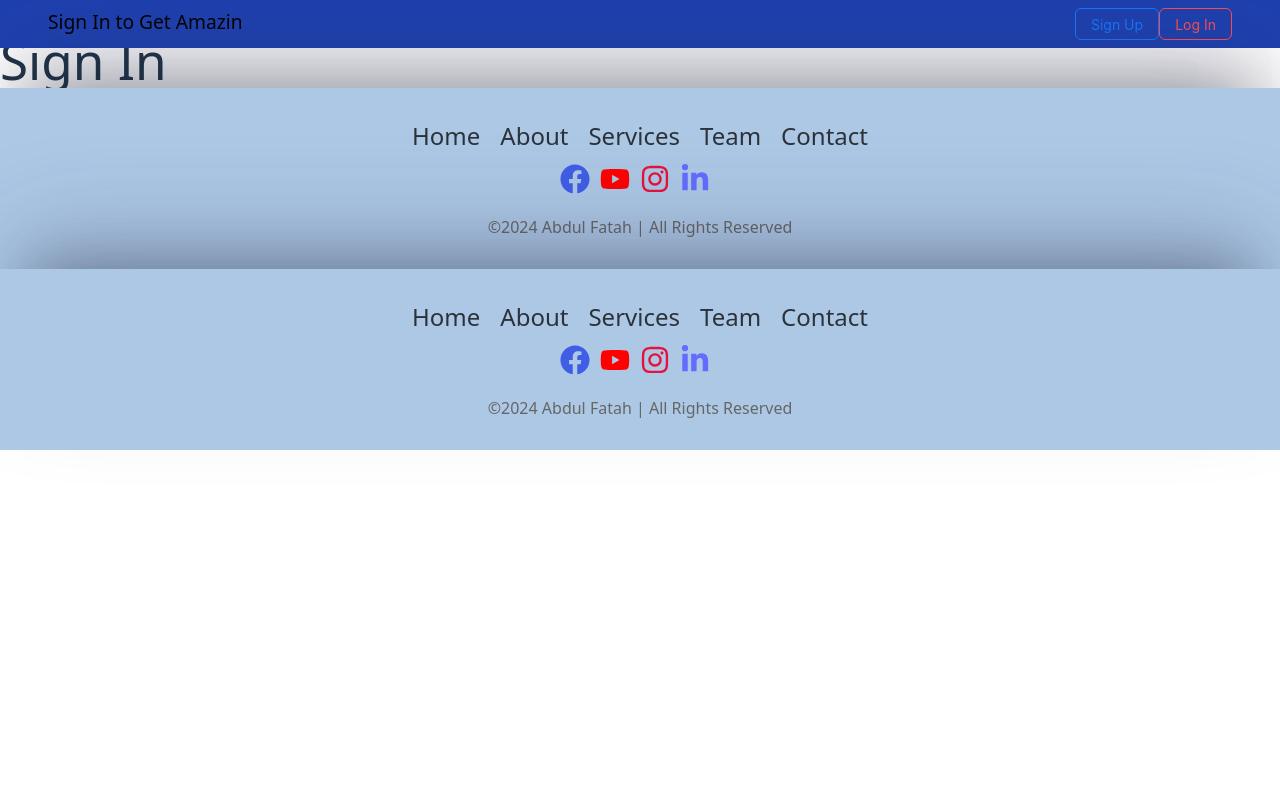
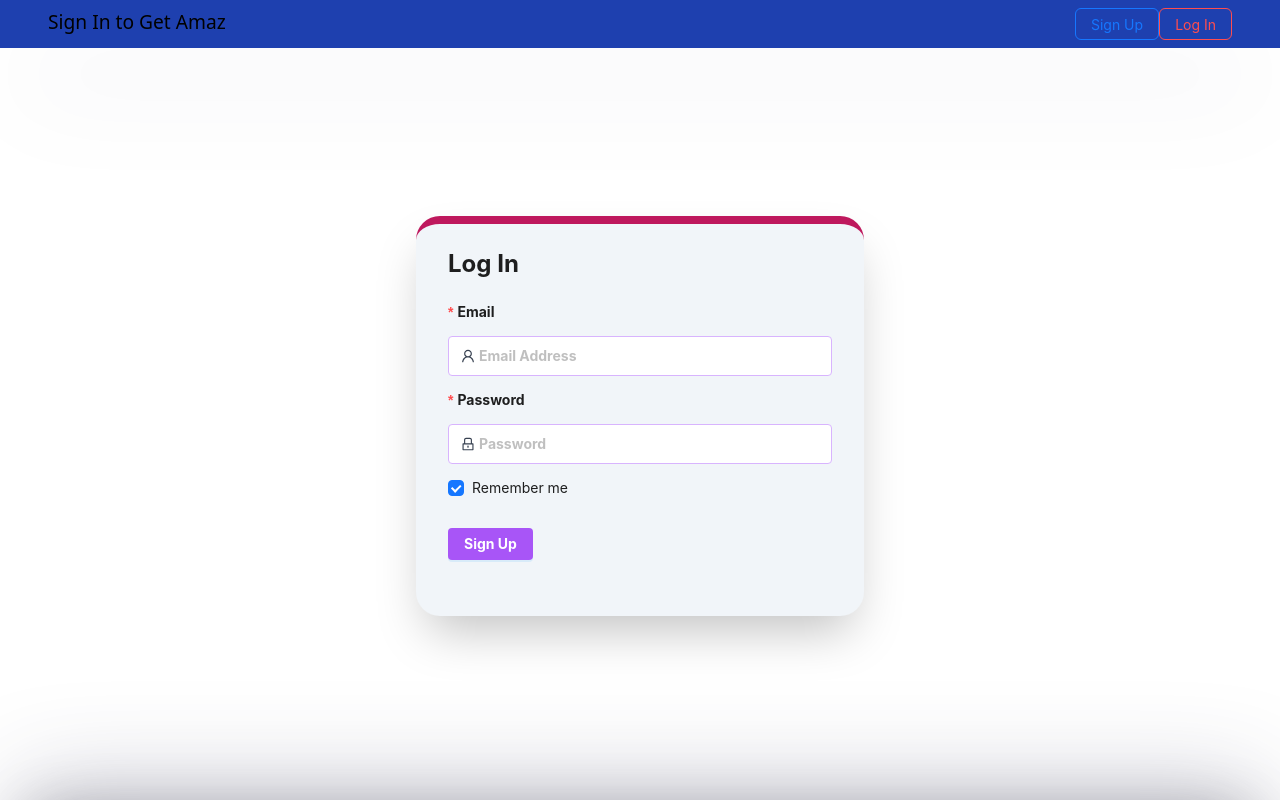
Before and after one commit to Muhammad-Abdullah786/project, a React (Vite) app: page /login in a window 1280 px wide. Shown: the top 800 px of the page. Built offline with nearby package versions, Linux system fonts and the light colour scheme.

Commit message:
log in also done

```diff
--- a/src/Components/Navbars/Slider.jsx
+++ b/src/Components/Navbars/Slider.jsx
@@ -33,9 +33,11 @@ const Slider = () => {
                 Sign Up
               </Button>
             </Link>
-            <Button type="primary" danger ghost>
-              Log In
-            </Button>
+            <Link to="/login">
+              <Button type="primary" danger ghost>
+                Log In
+              </Button>
+            </Link>
           </div>
         </div>
       </nav>
--- a/src/Pages/Resgistration/Login/Login.jsx
+++ b/src/Pages/Resgistration/Login/Login.jsx
@@ -1,15 +1,109 @@
-import React from "react";
-import Navbar from "../../../Components/Navbars/Navbar";
-import Footer from "../../../Components/Footer/Footer";
+import React, { useState } from "react";
+import { LockOutlined, UserOutlined } from "@ant-design/icons";
+import { getAuth, signInWithEmailAndPassword } from "firebase/auth";
+import { app } from "./../../../firebase/firebaseConfig";
 
-const Login = () => {
+import { Button, Checkbox, Form, Input, Alert, message } from "antd";
+
+function Login() {
+  const [errorMessage, setErrorMessage] = useState("");
+  const onFinish = async (values) => {
+    let { email, password } = values;
+
+    const auth = getAuth();
+    signInWithEmailAndPassword(auth, email, password)
+      .then((userCredential) => {
+        const user = userCredential.user;
+        message.success(
+          `Welcome back ${
+            user.displayName || "New User"
+          }, you have successfully Logged In.`
+        );
+        setErrorMessage("");
+      })
+
+      .catch((error) => {
+        const errorCode = error.code;
+        const errorMessage = error.message;
+        console.error(
+          "Error in Logging In account with email and password",
+          errorCode,
+          errorMessage
+        );
+        setErrorMessage(`Log In failed: `);
+      });
+  };
   return (
     <>
-      <Navbar />
-      <h1>Sign In</h1>
-      <Footer />
+      <div className="place-items-center grid h-screen  ">
+        <Form
+          name="normal_login"
+          className="form  login-form  antialiased hover:subpixel-antialiased  bg-slate-100 shadow-2xl border-t-8 border-pink-700  px-4 md:px-8 pt-6 pb-8 p-5 m-5 rounded-3xl "
+          initialValues={{
+            remember: true,
+          }}
+          onFinish={onFinish}
+        >
+          {errorMessage && (
+            <Alert message={errorMessage} type="error" showIcon />
+          )}
+
+          <h2 className="text-2xl font-bold mb-4">Log In</h2>
+          <Form.Item
+            name="email"
+            className="text-gray-700 text-sm font-bold mb-2"
+            labelCol={{ span: 24 }}
+            label="Email"
+            rules={[
+              {
+                required: true,
+                message: "Please input your Email",
+              },
+            ]}
+          >
+            <Input
+              prefix={<UserOutlined className="site-form-item-icon" />}
+              placeholder="Email Address"
+              className="appearance-none border border-purple-300 rounded w-full md:w-96 py-2 px-3 text-gray-700 leading-tight focus:outline-none focus:shadow-outline"
+            />
+          </Form.Item>
+          <Form.Item
+            name="password"
+            label="Password"
+            className="text-gray-700 text-sm font-bold mb-2"
+            labelCol={{ span: 24 }}
+            rules={[
+              {
+                required: true,
+                message: "Please input your Password!",
+              },
+            ]}
+          >
+            <Input
+              prefix={<LockOutlined className="site-form-item-icon" />}
+              type="password"
+              placeholder="Password"
+              className="appearance-none border border-purple-300 rounded w-full md:w-96 py-2 px-3 text-gray-700 leading-tight focus:outline-none focus:shadow-outline"
+            />
+          </Form.Item>
+          <Form.Item>
+            <Form.Item name="remember" valuePropName="checked" noStyle>
+              <Checkbox>Remember me</Checkbox>
+            </Form.Item>
+          </Form.Item>
+          <Form.Item>
+            <Button
+              type="primary"
+              htmlType="login"
+              className="bg-purple-500 hover:bg-purple-700 text-white font-bold text-center rounded focus:outline-none focus:shadow-outline login-form-button "
+            >
+              Sign Up
+            </Button>
+          </Form.Item>
+        </Form>
+      </div>
     </>
   );
-};
+}
 
 export default Login;
```
